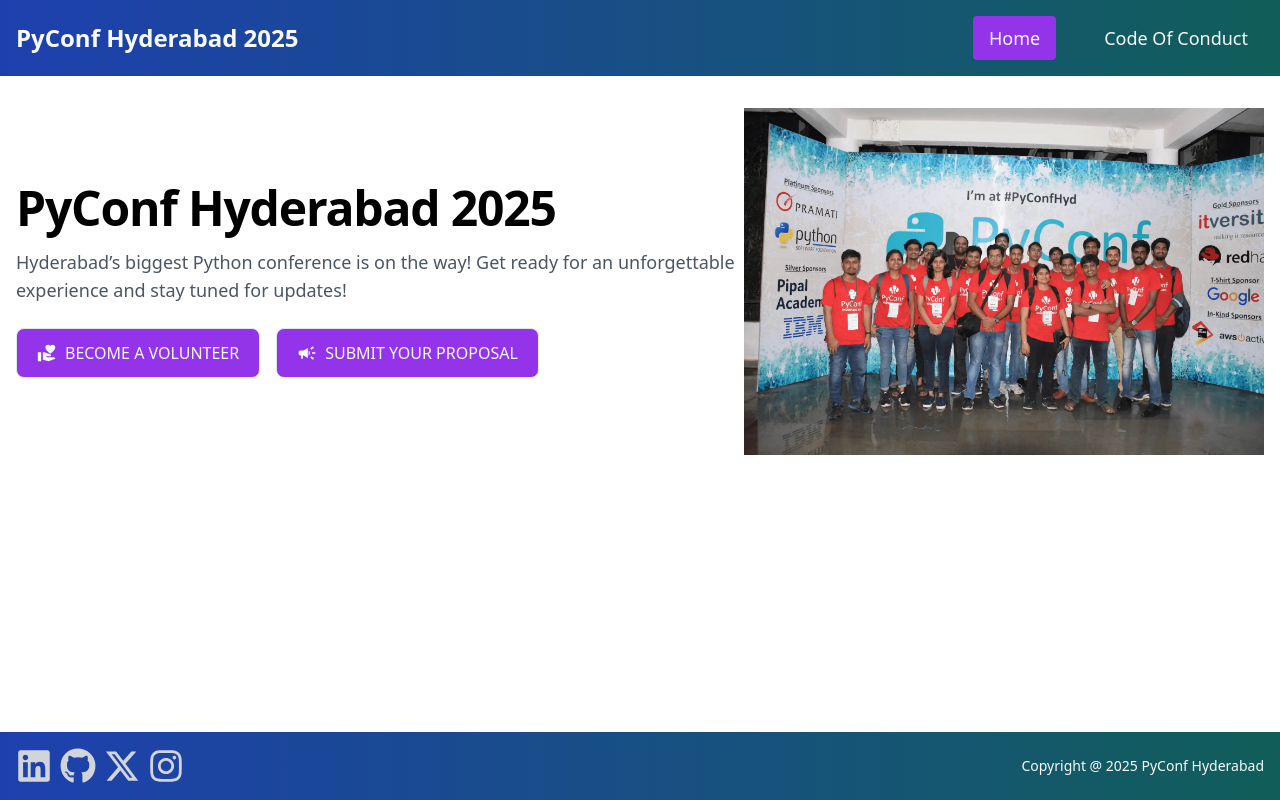
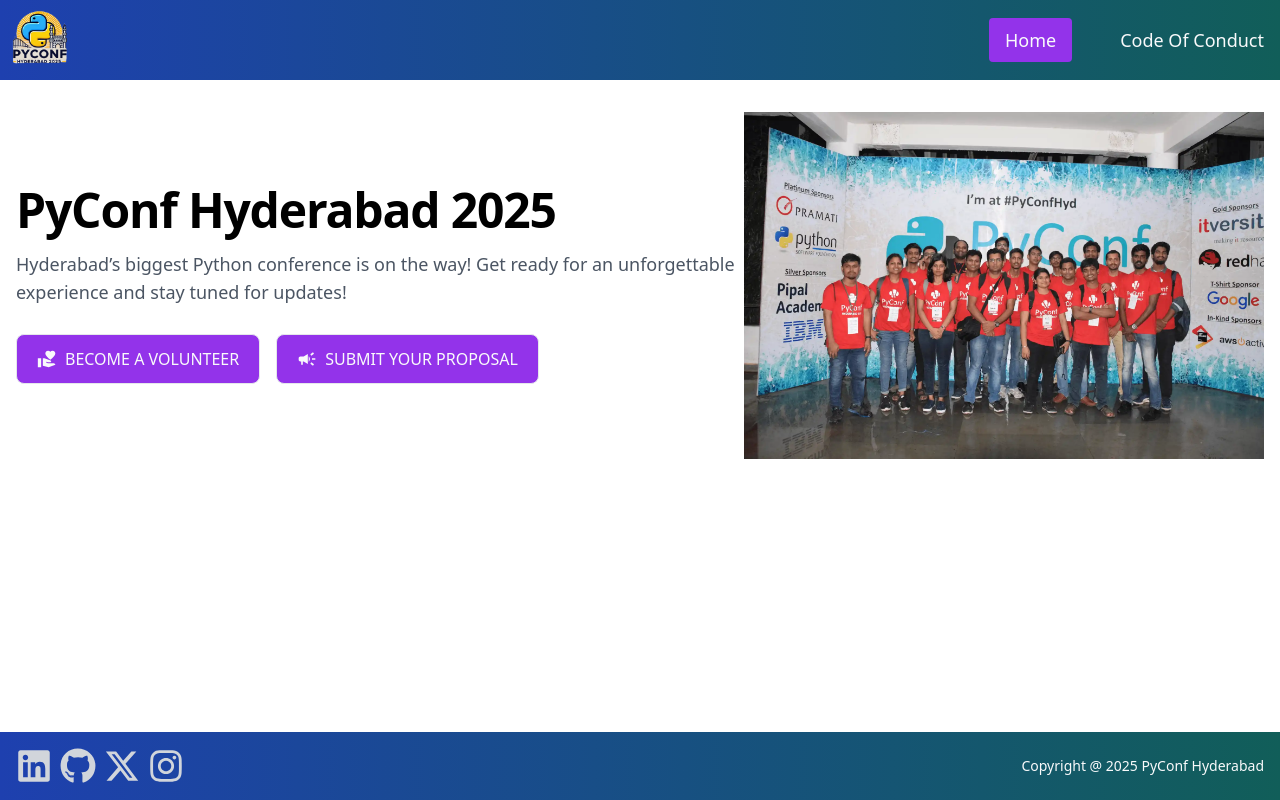
Before and after one commit to bkamapantula/pyconfhyd2025, a Next.js app: page / in a window 1280 px wide. Built offline with nearby package versions, Linux system fonts and the light colour scheme.

Commit message:
Add logo (#19)

```diff
--- a/data/details.js
+++ b/data/details.js
@@ -5,10 +5,15 @@ export const CONFERENCE = {
   announcement:
     'Hyderabad’s biggest Python conference is on the way! Get ready for an unforgettable experience and stay tuned for updates!',
   copyrightTitle: 'Copyright @ 2025 PyConf Hyderabad',
+  logoUrl: '/images/logo.png',
+  logoAlt: 'PyConf Hyderabad 2025 Logo',
+};
+
+export const HERO_BANNER = {
+  imageUrl: '/images/hero-banner.webp',
+  imageAlt: 'PyConf Hyderabad 2025 volunteers picture',
   volunteerFormUrl: 'https://forms.gle/aceBohpaYLWef4eU9',
   cfpUrl: 'https://www.papercall.io/pyconfhyd2025',
-  heroBannerUrl: '/images/hero-banner.webp',
-  heroBannerAriaLabel: 'PyConf Hyderabad 2022 volunteers picture',
 };
 
 export const NAV_ITEMS = [
--- a/src/components/Header.jsx
+++ b/src/components/Header.jsx
@@ -1,8 +1,10 @@
 'use client';
+import Image from 'next/image';
 import Link from 'next/link';
 import React, { useState } from 'react';
 import Icon from '@/components/Icon';
-import { NAV_ITEMS } from '@/details';
+
+import { CONFERENCE, NAV_ITEMS } from '@/details';
 
 const Header = () => {
   const [isMenuOpen, setIsMenuOpen] = useState(false);
@@ -19,15 +21,23 @@ const Header = () => {
 
   return (
     <header>
-      <nav className="bg-gradient-to-r from-primary-light-800 to-secondary-light-800 border-light-200 text-gray-50 p-4">
+      <nav className="bg-gradient-to-r from-primary-light-800 to-secondary-light-800 border-light-200 text-gray-50">
         <div className="max-w-screen-xl flex flex-wrap items-center justify-between">
           <Link
             href="#"
             className="flex items-center space-x-3 rtl:space-x-reverse"
           >
-            <span className="self-center text-2xl font-semibold whitespace-nowrap">
-              PyConf Hyderabad 2025
-            </span>
+            <Image
+              src={CONFERENCE.logoUrl}
+              alt={CONFERENCE.logoAlt}
+              priority={true}
+              width={80}
+              height={80}
+              style={{
+                maxWidth: '100%',
+                height: 'auto',
+              }}
+            />
           </Link>
           <button
             data-collapse-toggle="navbar-dropdown"
--- a/src/components/Hero.jsx
+++ b/src/components/Hero.jsx
@@ -1,6 +1,6 @@
 import Image from 'next/image';
 import Link from 'next/link';
-import { CONFERENCE } from '@/details';
+import { CONFERENCE, HERO_BANNER } from '@/details';
 import Icon from '@/components/Icon';
 
 const Hero = () => {
@@ -14,15 +14,14 @@ const Hero = () => {
           <p className="mb-6 text-gray-600 md:text-lg lg:text-1xl">
             {CONFERENCE.announcement}
           </p>
-
-          <Link href={CONFERENCE.volunteerFormUrl} target="_blank">
-            <button className="inline-flex items-center justify-center bg-accent-light-600 px-5 py-3 font-medium hover:bg-accent-light-700 text-center text-gray-50 border rounded-lg mr-4">
+          <Link href={HERO_BANNER.volunteerFormUrl} target="_blank">
+            <button className="inline-flex mt-1 items-center justify-center bg-accent-light-600 px-5 py-3 font-medium hover:bg-accent-light-700 text-center text-gray-50 border rounded-lg mr-4">
               <Icon name="VolunteerActivism" size={20} />
               <span className="ml-2">BECOME A VOLUNTEER</span>
             </button>
           </Link>
-          <Link href={CONFERENCE.cfpUrl} target="_blank">
-            <button className="inline-flex items-center justify-center bg-accent-light-600 px-5 py-3 font-medium hover:bg-accent-light-700 text-center text-gray-50 border rounded-lg">
+          <Link href={HERO_BANNER.cfpUrl} target="_blank">
+            <button className="inline-flex mt-1 items-center justify-center bg-accent-light-600 px-5 py-3 font-medium hover:bg-accent-light-700 text-center text-gray-50 border rounded-lg">
               <Icon name="MdCampaign" size={20} />
               <span className="ml-2">SUBMIT YOUR PROPOSAL</span>
             </button>
@@ -30,8 +29,8 @@ const Hero = () => {
         </div>
         <div className="col-span-12 lg:col-span-5 mt-4 lg:mt-0">
           <Image
-            src={CONFERENCE.heroBannerUrl}
-            alt={CONFERENCE.title}
+            src={HERO_BANNER.imageUrl}
+            alt={HERO_BANNER.imageAlt}
             priority={true}
             width={1920}
             height={1280}
@@ -39,7 +38,6 @@ const Hero = () => {
               maxWidth: '100%',
               height: 'auto',
             }}
-            aria-label={CONFERENCE.heroBannerAriaLabel}
           />
         </div>
       </div>
```
Also changed, not shown: public/images/logo.png (added), 1 other file (tests, documents, lock files or other folders).
